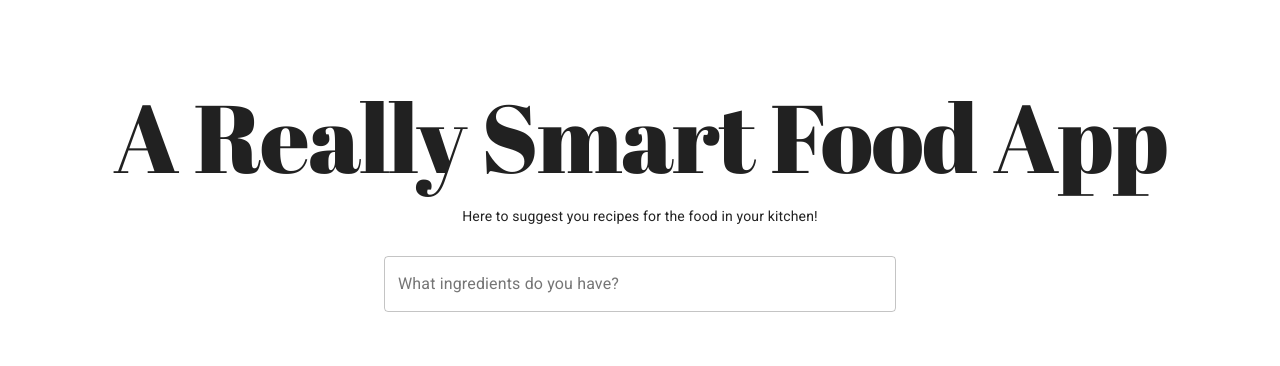
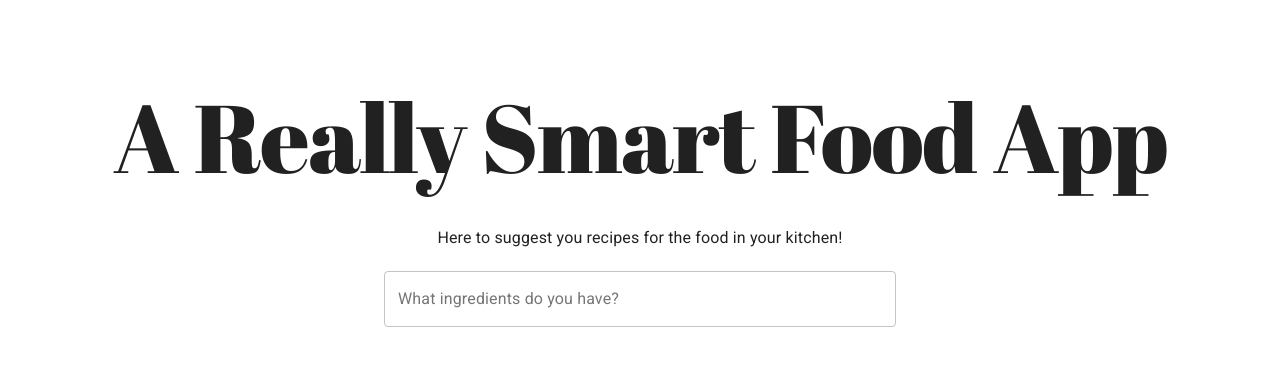
Before and after one commit to GuolinY/ImperialReallySMARTFoodAPP, a Next.js app: page / in a window 1280 px wide. Shown: the top 366 px of the page. Built offline with nearby package versions, Linux system fonts and the light colour scheme.

Commit message:
[gy119] Changed p tag to typography in home page

```diff
--- a/pages/index.jsx
+++ b/pages/index.jsx
@@ -62,7 +62,9 @@ export default function Home() {
 
   const [ingredientInput, setIngredientInput] = useState("");
   const [ingredientList, setIngredientList] = useState(
-    router?.query?.ingredientList ? router?.query?.ingredientList.split("_") : []
+    router?.query?.ingredientList
+      ? router?.query?.ingredientList.split("_")
+      : []
   );
 
   const handleIngredientInput = (e) => {
@@ -86,10 +88,12 @@ export default function Home() {
 
   return (
     <Layout title="A Really Smart Food App" home>
-      <Typography variant="h1" className={classes.title}>
+      <Typography variant="h1" className={classes.title} gutterBottom>
         A Really Smart Food App
       </Typography>
-      <p>Here to suggest you recipes for the food in your kitchen!</p>
+      <Typography gutterBottom>
+        Here to suggest you recipes for the food in your kitchen!
+      </Typography>
       <div className={classes.ingredientInput}>
         <TextField
           variant="outlined"
```
